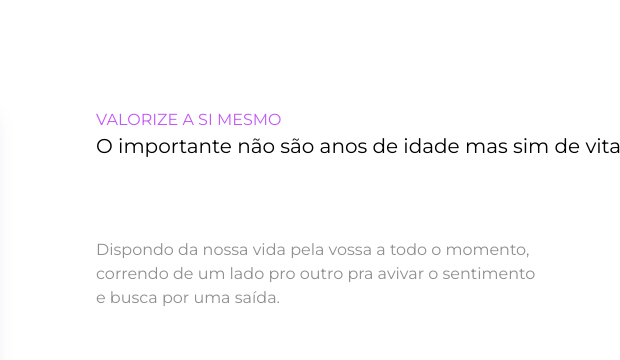
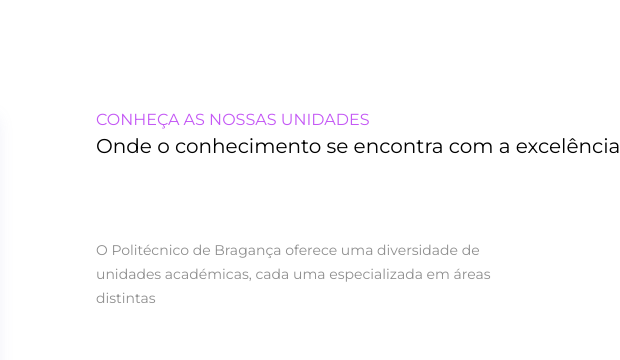
Before and after one commit to informed24/Informed, a plain HTML site: page pages/home.html in a window 1280 px wide. Shown: the part 662-1022 px from the top of the page, 660-1280 px from the left. Drawn offline with Linux system fonts and the light colour scheme.

Commit message:
Feat Change services in home

```diff
--- a/assets/css/home.css
+++ b/assets/css/home.css
@@ -178,7 +178,7 @@ main{
 
 .services .information p{
     width: 450px;
-    font-size: 16px;
+    font-size: 14px;
     font-weight: 400;
     line-height: 24px;
     color: var(--color-text-dark-light);
--- a/assets/js/services.js
+++ b/assets/js/services.js
@@ -7,23 +7,23 @@ const viewMoreButton = document.getElementById('view-more');
 const content = {
   unidades: {
     image: '../assets/images/unity.jpg',
-    h2: 'Valorize a si mesmo',
-    h3: 'O importante não são anos de idade mas sim de vitalidade',
-    p: 'Dispondo da nossa vida pela vossa a todo o momento, correndo de um lado pro outro pra avivar o sentimento e busca por uma saída.',
+    h2: 'Conheça as Nossas Unidades',
+    h3: 'Onde o conhecimento se encontra com a excelência',
+    p: 'O Politécnico de Bragança oferece uma diversidade de unidades académicas, cada uma especializada em áreas distintas',
     link: '../pages/unitys.html'
   },
   servicos: {
     image: '../assets/images/service.jpg',
     h2: 'Descubra nossos Serviços',
     h3: 'Aqui para cuidar de si com dedicação',
-    p: 'Oferecemos uma ampla gama de serviços para o seu bem-estar e saúde, com a nossa equipa especializada sempre pronta para ajudar.',
+    p: 'Oferecemos uma ampla gama de serviços para o seu bem-estar e saúde, com a nossa equipa especializada sempre pronta para ajudar',
     link: '../pages/services.html'
   },
   saude: {
     image: '../assets/images/health.jpg',
     h2: 'Saúde em Primeiro Lugar',
     h3: 'Cuidar de si é nossa prioridade',
-    p: 'Explore as nossas soluções inovadoras de saúde, desenhadas para garantir o seu bem-estar em todas as etapas da vida.',
+    p: 'Explore várias soluções inovadoras de saúde, desenhadas para garantir o seu bem-estar, conforto e qualidade em todas as etapas da vida',
     link: '../pages/health_wellness.html'
   }
 };
--- a/pages/home.html
+++ b/pages/home.html
@@ -128,11 +128,10 @@
       </div>
 
       <div class="information">
-        <h2 id="h2">Valorize a si mesmo</h2>
-        <h3 id="h3">O importante não são anos de idade mas sim de vitalidade</h3>
+        <h2 id="h2">Conheça as Nossas Unidades</h2>
+        <h3 id="h3">Onde o conhecimento se encontra com a excelência</h3>
         <p id="p">
-          Dispondo da nossa vida pela vossa a todo o momento, correndo de um lado pro outro pra avivar o sentimento e
-          busca por uma saída.
+          O Politécnico de Bragança oferece uma diversidade de unidades académicas, cada uma especializada em áreas distintas
         </p>
 
         <div class="links">
```
